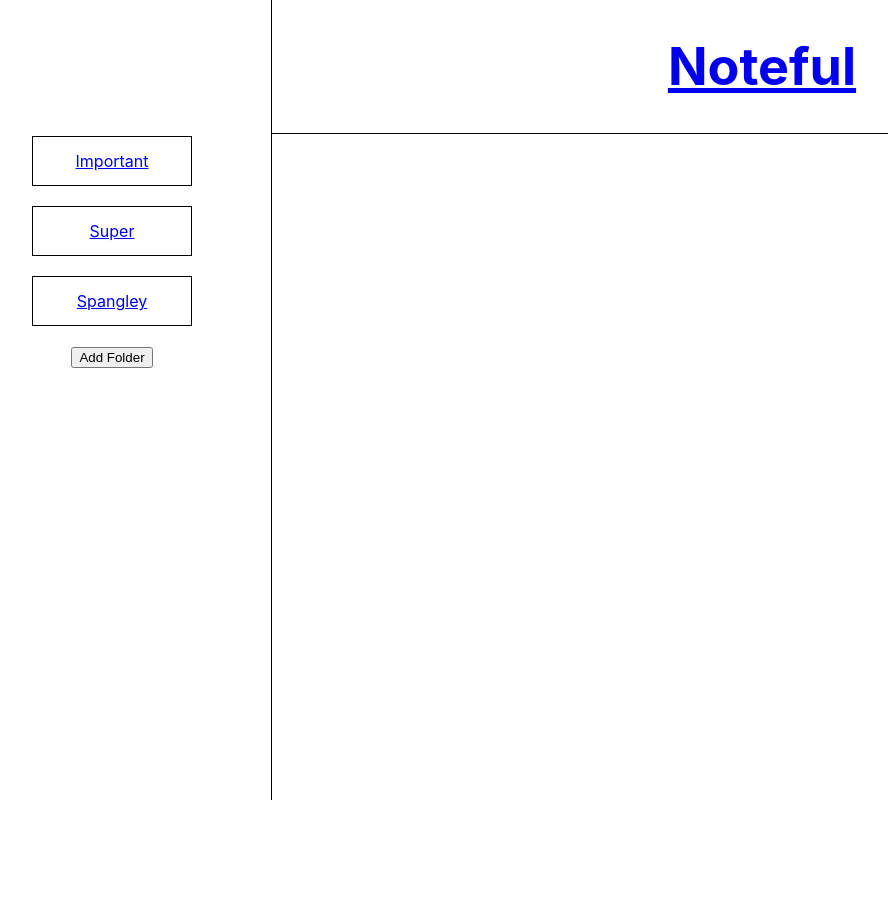
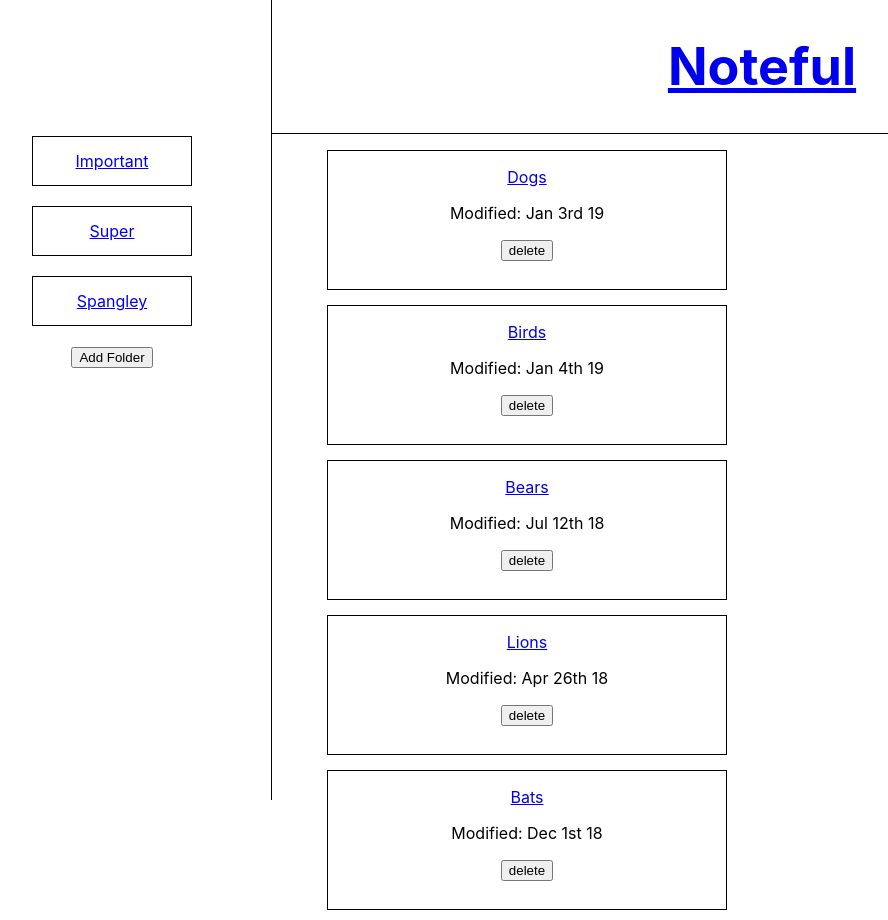
Before and after one commit to Sara-M-Green/noteful, a React (Create React App) app: page /folder/b0715efe-ffaf-11e8-8eb2-f2801f1b9fd1 in a window 1280 px wide. Shown: the top 920 px of the page, without its empty margins (28-916 px from the left). Before the commit the page ends 800 px from the top, so only its background shows below. Built offline with nearby package versions, Linux system fonts and the light colour scheme.

Commit message:
created dynamic folder routes

```diff
--- a/package.json
+++ b/package.json
@@ -7,6 +7,7 @@
     "@testing-library/react": "^11.2.2",
     "@testing-library/user-event": "^12.2.2",
     "date-fns": "^2.16.1",
+    "moment": "^2.29.1",
     "react": "^17.0.1",
     "react-dom": "^17.0.1",
     "react-router-dom": "^5.2.0",
--- a/src/App.js
+++ b/src/App.js
@@ -4,6 +4,7 @@ import { Link } from 'react-router-dom';
 import Sidebar from './Sidebar/Sidebar';
 import NotesList from './NotesList/NotesList';
 import NotePage from './NotePage/NotePage';
+import MainFolders from './MainFolders/MainFolders';
 import './App.css';
 import DATA from './Dummy-data';
 
@@ -46,6 +47,14 @@ class App extends Component {
               notePageData={this.state.notes}
             />}
           />
+          <Route
+            path='/folder/:folderID'
+            render={(props) =>
+            <MainFolders
+              {...props}
+              FolderNotes={this.state.notes}
+            />}
+          />
         </main>
         <section className="sidebar">
           <Route
@@ -55,6 +64,7 @@ class App extends Component {
               folderData={this.state.folders}
             />}
           />
+
         </section>
       </div>
     );
--- a/src/Folder/Folder.js
+++ b/src/Folder/Folder.js
@@ -1,5 +1,5 @@
 import React, { Component } from 'react';
-import { Link } from 'react-router-dom';
+import { NavLink } from 'react-router-dom';
 import './Folder.css';
 
 class Folder extends Component {
@@ -7,9 +7,9 @@ class Folder extends Component {
         const folderTitle = this.props.folderData.map((folder) => {
             return (
                 <li className="folderItems" key={folder.id}>
-                    <Link to={`/folder/${folder.id}`}>
+                    <NavLink to={`/folder/${folder.id}`}>
                     {folder.name}
-                    </Link>
+                    </NavLink>
                 </li>
             )
         })
--- /dev/null
+++ b/src/MainFolders/MainFolders.js
@@ -0,0 +1,20 @@
+import { Component } from 'react'
+import NotesList from '../NotesList/NotesList'
+
+class MainFolders extends Component {
+    render(){
+        const folderNotes = this.props.FolderNotes.filter(note =>
+            note.folderId === this.props.match.params.folderID)
+
+        console.log(folderNotes)
+
+        return(
+            <div>
+                <NotesList noteData={folderNotes} />
+            </div>
+
+        )
+    }
+}
+
+export default MainFolders;
--- a/src/Note/Note.js
+++ b/src/Note/Note.js
@@ -1,5 +1,6 @@
 import React, { Component } from 'react'
 import { Link } from 'react-router-dom';
+import moment from 'moment';
 import './Note.css';
 
 class Note extends Component {
@@ -10,7 +11,7 @@ class Note extends Component {
                     <Link to={`/note/${note.id}`}>
                         <p>{note.name}</p>
                     </Link>
-                    <p>Modified: {note.modified}</p>
+                    <p>Modified: {moment(note.modified).format("MMM Do YY")}</p>
                     <button>delete</button>
                 </li>
             )
```
Also changed, not shown: 2 other files (tests, documents, lock files or other folders).
